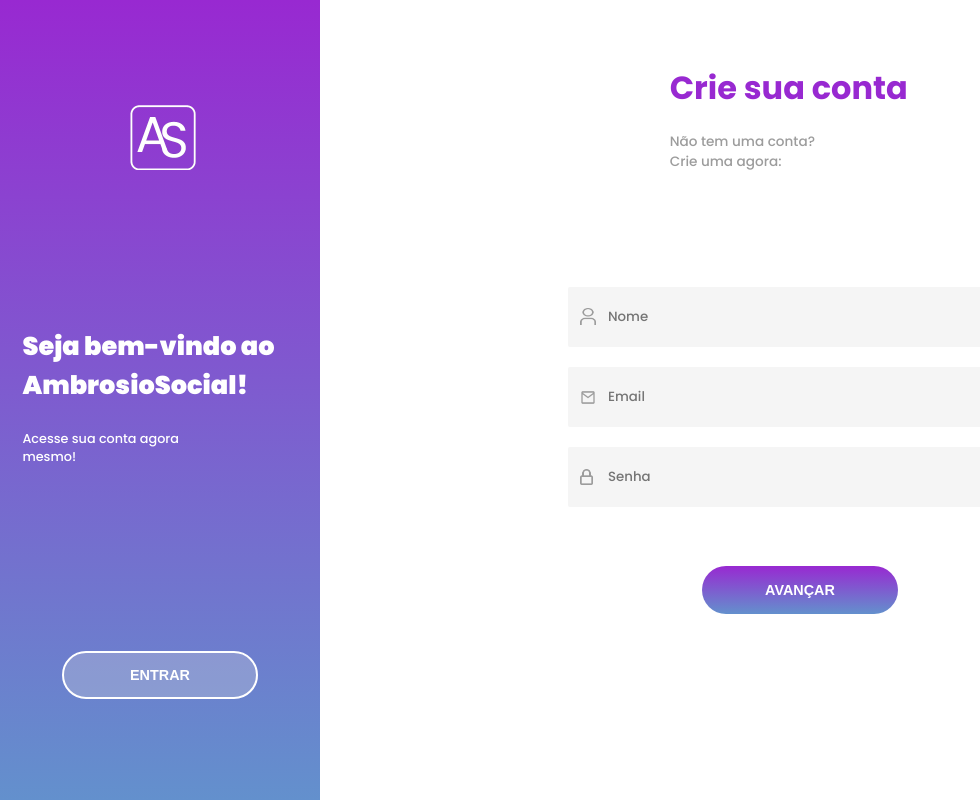
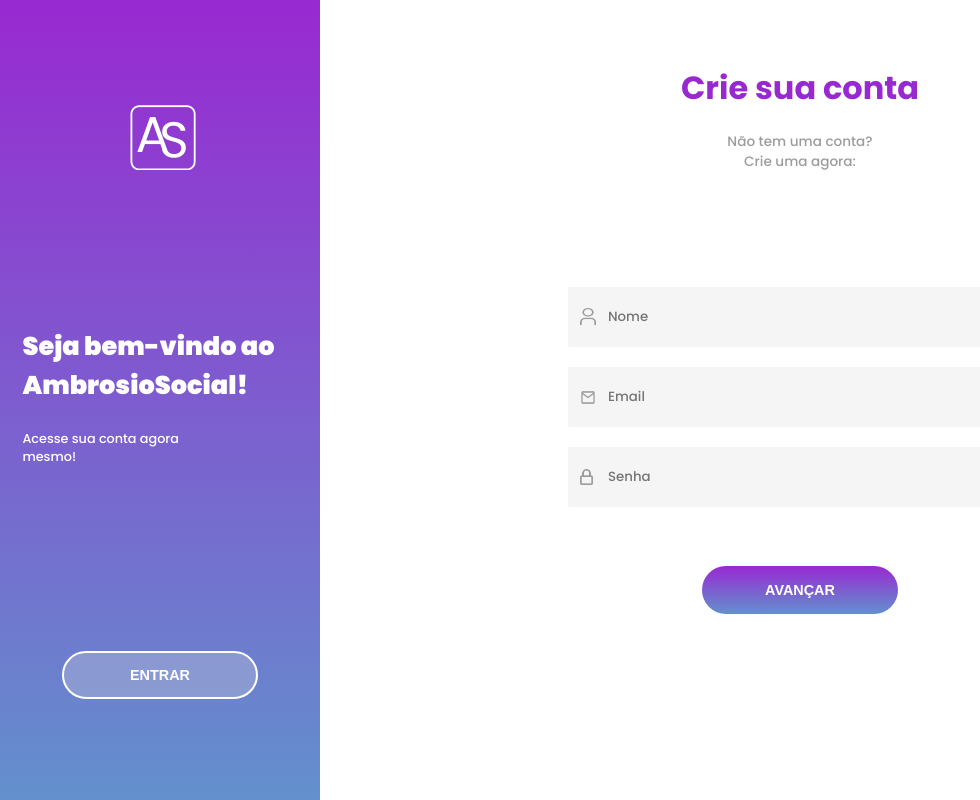
Before and after one commit to evellyn489/AmbrosioSocial, a React (Vite) app: page / in a window 1280 px wide. Shown: the whole page, without its empty margins (0-980 px from the left). Built offline with nearby package versions, Linux system fonts and the light colour scheme.

Commit message:
Regex senha

```diff
--- a/src/components/Publication/Publication.tsx
+++ b/src/components/Publication/Publication.tsx
@@ -145,7 +145,7 @@ export function Publication() {
                         placeholder="Digite seu comentário..."
                         className={styles.commentInput}
                     />
-                    <button onClick={handleCommentClick} className={styles.button} >Enviar</button>
+                    <button onClick={handleCommentClick} className={styles.button}>Enviar</button>
                 </div>
             </div>
         </div>
--- a/src/pages/CadastroInicial/CadastroInicial.module.scss
+++ b/src/pages/CadastroInicial/CadastroInicial.module.scss
@@ -64,6 +64,7 @@
         div.titles {
             display: flex;
             flex-direction: column;
+            align-items: center;
             gap: 20px;
 
             padding-top: 4em;
@@ -78,7 +79,7 @@
             }
 
             p {
-                width: 100%;
+                text-align: center;
                 color: #9C9C9C;
                 font-weight: 500;
                 font-size: 0.85rem;
--- a/src/pages/CadastroInicial/CadastroInicial.tsx
+++ b/src/pages/CadastroInicial/CadastroInicial.tsx
@@ -26,7 +26,12 @@ const cadastroInicialSchema = z.object({
     },{
         message: "Email inválido"
     }),
-    password2: z.string().min(8, "A senha deve ter no mínimo 8 caracteres").transform(value => value.trim())
+    password2: z.string().min(8, "A senha deve ter no mínimo 8 caracteres").transform(value => value.trim()).refine(value => {
+        const regex = /(?=^.{8,}$)((?=.*\d)(?=.*\W+))(?![.\n])(?=.*[A-Z])(?=.*[a-z]).*$/g
+        return regex.test(value);
+    }, {
+        message: "A senha deve conter no mínimo 1 letra maiúscula, número e símbolo."
+    })
 })
 
 type CadastroInicialFormData = z.infer<typeof cadastroInicialSchema>;
```
